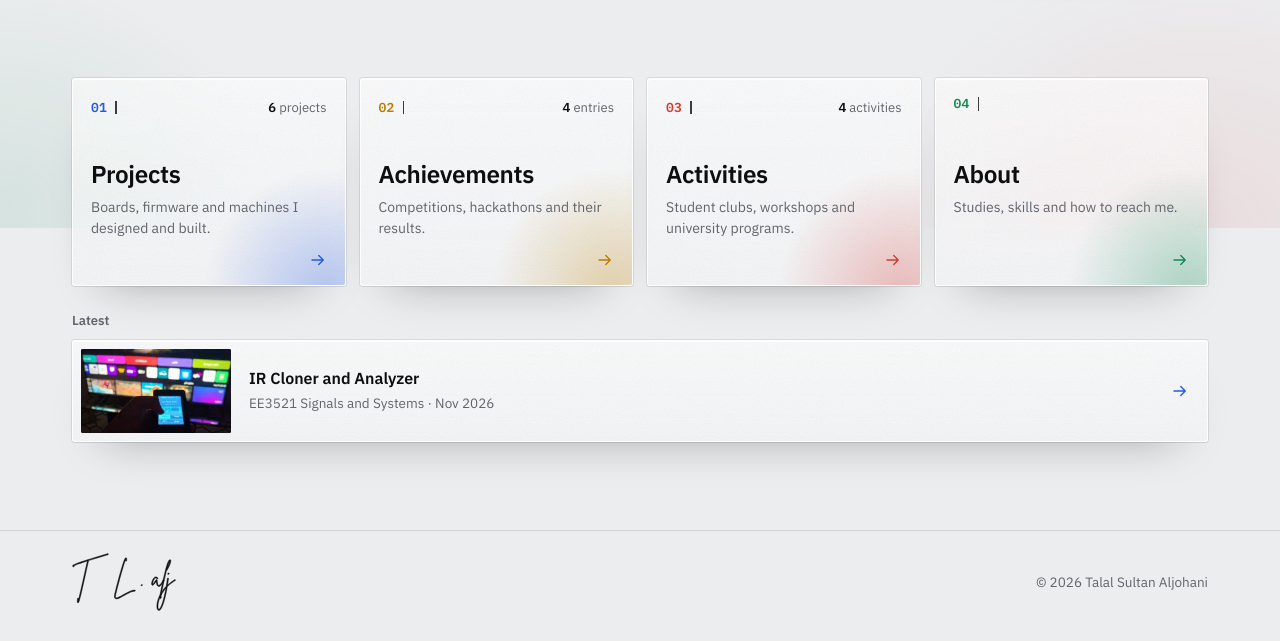
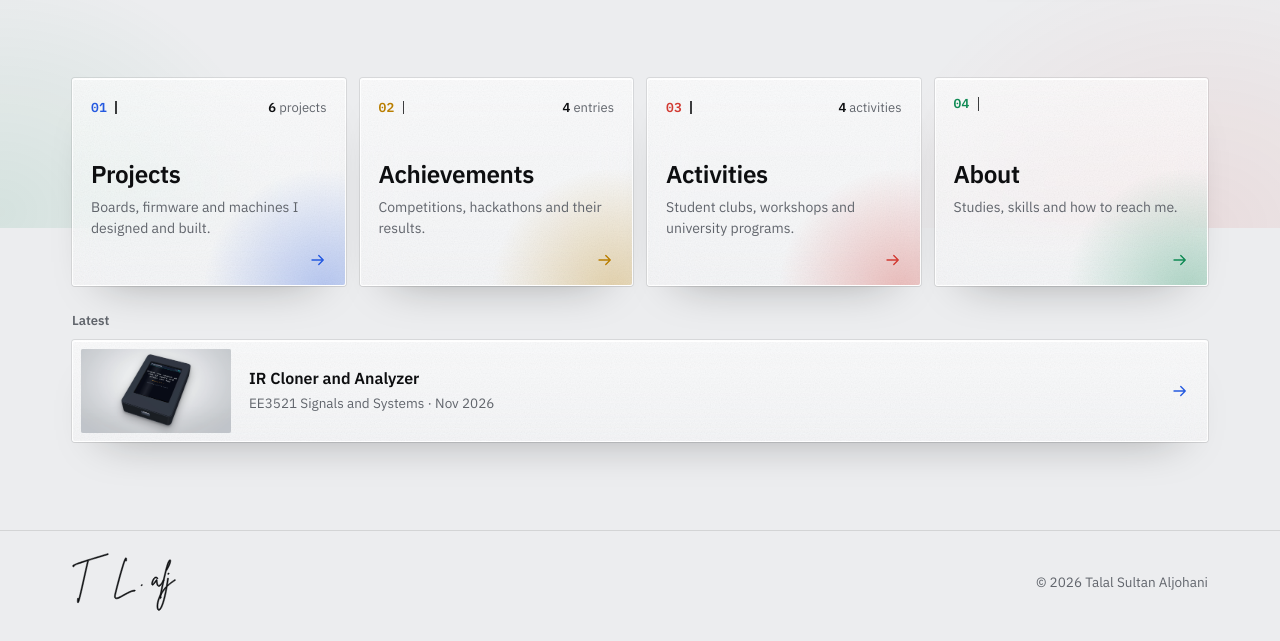
Before and after one commit to Talal-Aljohani/Talal-Aljohani.github.io, a plain HTML site: page index.html in a window 1280 px wide. Shown: the part 572-1213 px from the top of the page. Drawn offline with Linux system fonts and the light colour scheme.

Commit message:
IR Cloner: product render as the cover instead of the TV photo

```diff
--- a/index.html
+++ b/index.html
@@ -1025,7 +1025,7 @@ footer{border-top:1px solid var(--rule);padding-block:22px 30px}
   <div class="wrap">
     <div class="vgrid">
       <a class="vcard" href="#ircloner" data-cat="project">
-        <span class="thumb cover" style="--bg:#000000"><img src="assets/img/ir-tv-on.webp" width="511" height="279" alt="" loading="lazy" style="object-position:50% 50%"></span>
+        <span class="thumb cover" style="--bg:#D9DBDE"><img src="assets/img/ir-product.webp" width="1600" height="900" alt="" loading="lazy" style="object-position:50% 50%"></span>
         <span class="v-info"><span class="v-text"><span class="v-cat c-project"><svg viewBox="0 0 24 24" fill="none" stroke="currentColor" stroke-width="2" stroke-linecap="round" aria-hidden="true"><rect x="6" y="6" width="12" height="12" rx="2"/><path d="M9 2.5V6M15 2.5V6M9 18v3.5M15 18v3.5M2.5 9H6M2.5 15H6M18 9h3.5M18 15h3.5"/></svg><span class="en">Project</span><span class="ar">مشروع</span></span><span class="v-title"><span class="en">IR Cloner and Analyzer</span><span class="ar">ناسخ ومحلّل إشارات الأشعة تحت الحمراء</span></span><span class="v-meta"><span class="en">EE3521 Signals and Systems · Nov 2026</span><span class="ar">EE3521 الإشارات والأنظمة · نوفمبر 2026</span></span></span></span>
       </a>
       <a class="vcard" href="#sima" data-cat="award">
@@ -1569,7 +1569,7 @@ footer{border-top:1px solid var(--rule);padding-block:22px 30px}
 <article class="project watchpage activity k1" id="p-ircloner" aria-labelledby="t-ircloner">
   <div class="wrap watch">
     <div class="w-main">
-      <div class="player cover" style="--bg:#000000"><a class="frame" href="assets/img/ir-tv-on.webp"><img src="assets/img/ir-tv-on.webp" width="511" height="279" alt="The IR Cloner in hand, switching on an LG TV" data-alt-ar="جهاز ناسخ الأشعة تحت الحمراء في اليد وهو يشغّل تلفاز LG" style="object-position:50% 50%"></a></div>
+      <div class="player cover" style="--bg:#D9DBDE"><a class="frame" href="assets/img/ir-product.webp"><img src="assets/img/ir-product.webp" width="1600" height="900" alt="The IR Cloner in its 3D-printed case, showing the Capture screen (3D render)" data-alt-ar="جهاز ناسخ الأشعة تحت الحمراء داخل علبته المطبوعة وتظهر شاشة الالتقاط (مجسّم ثلاثي الأبعاد)" style="object-position:50% 50%"></a></div>
 
       <h3 class="p-title" id="t-ircloner"><span class="en">IR Cloner and Analyzer</span><span class="ar">ناسخ ومحلّل إشارات الأشعة تحت الحمراء</span></h3>
       <div class="w-row">
```
Also changed, not shown: assets/img/ir-product.webp (added), assets/img/ir-tv-on.webp (deleted).
